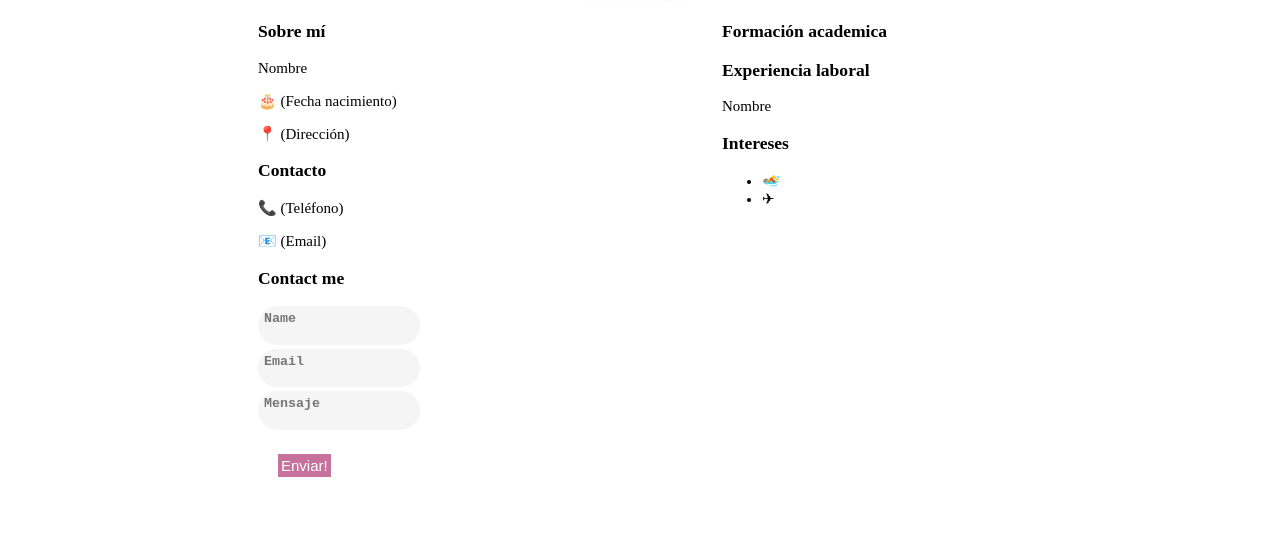
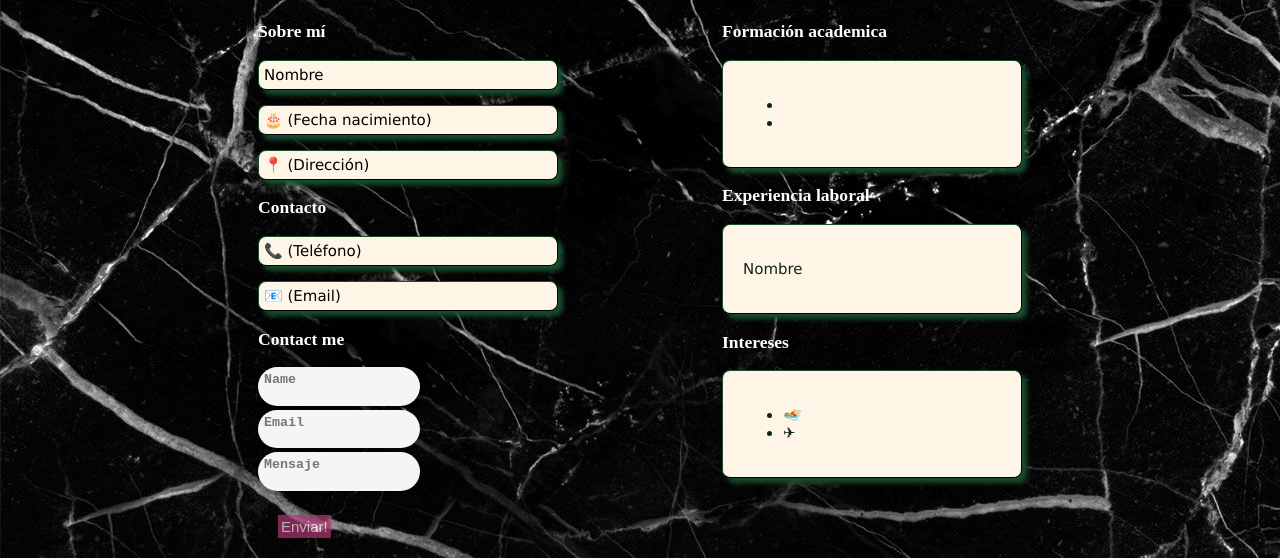
Before and after one commit to cdelgadoh/2020-2021-CSAAI-Practicas, a plain HTML site: page P1/Pruebas/index.html in a window 1280 px wide. Shown: the part 273-831 px from the top of the page. Before the commit the page ends 800 px from the top, so only its background shows below. Drawn offline with Linux system fonts and the light colour scheme.

Commit message:
Foto añadida y cambio fondo

```diff
--- a/P1/Pruebas/estilo.css
+++ b/P1/Pruebas/estilo.css
@@ -1,7 +1,7 @@
-body {
-    background-image:white ;
+body{
+    background-image: url(css.jpg);
     font-size: 15px;
-}
+  }
 
 h1 {
     font-family: "Verdana", sans-serif;
@@ -10,7 +10,19 @@ h1 {
     letter-spacing: 1px;
     font-size: 30px;
     color: white;
-    text-shadow: 1px 1px 2px black, 0 0 25px #023102, 0 0 5px #023102;
+    text-shadow: 1px 1px 2px rgb(7, 151, 19), 0 0 25px #1ece1e, 0 0 5px #17da17;
+}
+h3{
+    color:white;
+}
+pre{
+    font-family: "Verdana", sans-serif;
+    font-size: 15px;
+    border: 1.5px outset #194d30;
+    border-radius: 8px;
+    background-color: #fff5e6;
+    box-shadow: 5px 5px 5px #194d30;
+    padding: 5px;
 }
 
 .seccion1 {
@@ -30,6 +42,20 @@ h1 {
     padding-right: 50px;
     float: right;
 }
+
+.seccion3{
+    color: black;
+    font-family: verdana;
+    font-size: 15px;
+    font-style: normal;
+    color: #0d2618;
+    border: 1.5px outset #194d30;
+    border-radius: 8px;
+    background-color: #fff5e6;
+    box-shadow: 5px 5px 5px #194d30;
+    padding: 20px;
+}
+
 img{
     width: 20%;
 
--- a/P1/Pruebas/index.html
+++ b/P1/Pruebas/index.html
@@ -12,12 +12,12 @@
     <h1>Mi CV</h1>
     <div class="seccion1">
         <h3>Sobre mí</h3>
-        <p>Nombre</p>
-        <p>&#127874; (Fecha nacimiento)</p>
-        <p>&#128205; (Dirección)</p>
+        <pre>Nombre</pre>
+        <pre>&#127874; (Fecha nacimiento)</pre>
+        <pre>&#128205; (Dirección)</pre>
         <h3>Contacto</h3>
-        <p>&#128222; (Teléfono)</p>
-        <p>&#128231; (Email)</p>
+        <pre>&#128222; (Teléfono)</pre>
+        <pre>&#128231; (Email)</pre>
         <h3>Contact me</h3>
         <form id="message">
             <textarea placeholder="Name"></textarea>
@@ -25,21 +25,28 @@
             <textarea id="content" placeholder="Mensaje"></textarea>
         </form>
         <button onclick="alert('Mensaje enviado')">
-            Enviar!
-        </button>
+      Enviar!
+    </button>
     </div>
     <div class="seccion2">
         <h3>Formación academica</h3>
-        <p></p>
-        <p></p>
-        <p></p>
+        <div class="seccion3">
+        <ul>
+            <li></li>
+            <li></li>
+        </ul>
+    </div>
         <h3>Experiencia laboral</h3>
-        <p>Nombre</p>
+        <div class="seccion3">
+            <p>Nombre</p>
+        </div>
         <h3>Intereses</h3>
+        <div class="seccion3">
             <ul>
                 <li>&#127946;</li>
                 <li>&#9992;</li>
             </ul>
+        </div>
     </div>
 </body>
 </html>
```
Also changed, not shown: P1/Pruebas/css.jpg (added).
